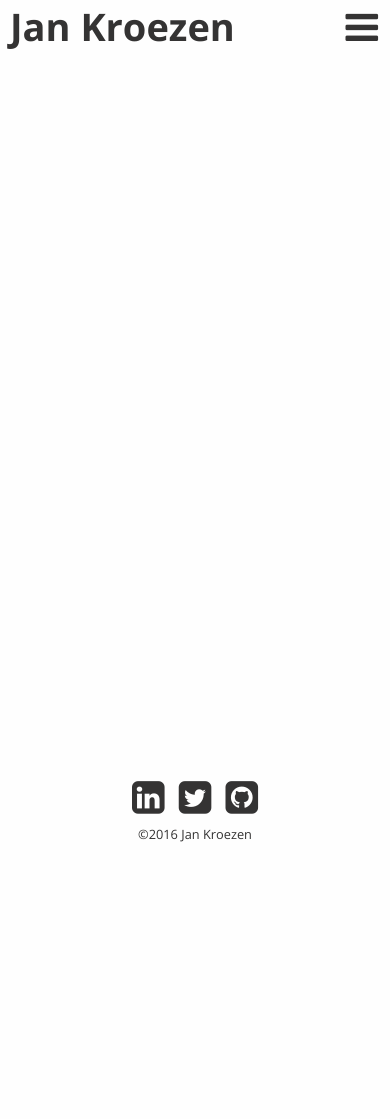
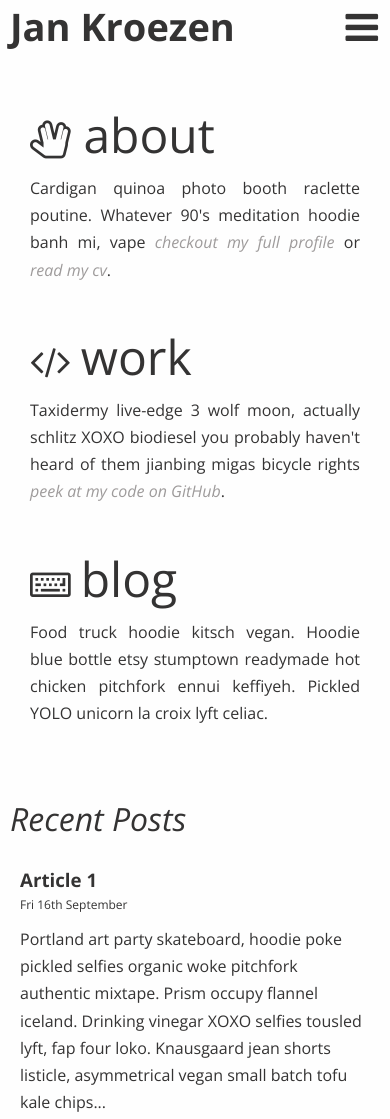
Before and after one commit to JayKay82/portfolio, a website: page index.html in a window 390 px wide. Shown: the top 1119 px of the page. Before the commit the page ends 844 px from the top, so only its background shows below. Drawn offline with nearby package versions, Linux system fonts and the light colour scheme.

Commit message:
Style the home page for mobile.

```diff
--- a/css/styles.css
+++ b/css/styles.css
@@ -22,6 +22,10 @@ header h1 a {
   text-decoration: none;
 }
 
+p {
+  line-height: 1.7em;
+}
+
 footer {
   text-align: center;
 }
@@ -36,7 +40,7 @@ footer {
 
 .wrapper {
   padding: 0 10px;
-  height: calc(100vh - 84px); /* Keeps the footer at the bottom */
+  /*height: calc(100vh - 84px); /* Keeps the footer at the bottom */*/
 }
 
 
@@ -72,6 +76,7 @@ header > span.fa {
   width: 100%;
   background-color: #fefefe;
   opacity: .975;
+  border-bottom: 1px solid #343333;
 }
 
 .visible {
@@ -144,6 +149,7 @@ footer > ul li a {
 
 /* ==========================
   Media Queries
+  for Base Layout
 ============================= */
 
 @media only screen and (min-width: 480px) {
@@ -254,3 +260,104 @@ footer > ul li a {
     width: 960px;
   }
 }
+
+
+/* ==========================
+  Home Page Styles
+  (mobile first)
+============================= */
+
+#main-features {
+  margin: 50px 0 70px;
+}
+
+#main-features article {
+  width: 100%;
+  margin-bottom: 40px;
+  /*border: 1px solid black;*/
+  padding: 0 20px;
+}
+
+#main-features article h2::before {
+  font-family: FontAwesome;
+  font-size: 38px;
+  margin-right: 10px;
+}
+
+#feature-about::before {
+  content: "\f259";
+}
+
+#feature-work::before {
+  content: "\f121";
+}
+
+#feature-blog::before {
+  content: "\f11c";
+}
+
+#main-features article h2 {
+  /*text-align: center;*/
+  font-size: 3em; /* 38px */
+  font-weight:300;
+  margin: 0;
+}
+
+#main-features article a,
+#recent-posts article a {
+  color: #343333;
+  text-decoration: none;
+}
+
+#main-features article p {
+  margin-top: 8px;
+  text-align: justify;
+}
+
+#main-features article p a {
+  color: #9e9b9b;
+  font-style: italic;
+}
+
+#recent-posts {
+  margin-bottom: 70px;
+}
+
+#recent-posts article {
+  margin-bottom: 50px;
+  padding: 0 10px;
+}
+
+#recent-posts article:last-of-type {
+  margin-bottom: 40px;
+}
+
+#recent-posts h2 {
+  font-size: 2em;
+  font-weight: 400;
+  font-style: italic;
+}
+
+#recent-posts article h3 {
+  margin-bottom: 0;
+}
+
+#recent-posts article span {
+  font-size: .75em;
+}
+
+#recent-posts article p {
+  margin-top: 12px;
+}
+
+#recent-posts > p {
+  text-align: center;
+}
+
+#recent-posts > p a {
+  color: #343333;
+  background-color: #d7d7d7;
+  padding: 8px 15px;
+  text-decoration: none;
+  border-radius: 3px;
+}
--- a/index.html
+++ b/index.html
@@ -14,6 +14,8 @@
   </head>
   <body>
     <div class="wrapper">
+
+      <!-- HEADER -->
       <header>
         <h1><a href="#">Jan Kroezen</a></h1>
         <nav>
@@ -39,6 +41,80 @@
           </nav>
         </div>
       </header>
+
+      <!-- MAIN CONTENT -->
+
+      <section id="main-features">
+        <article>
+          <h2 id="feature-about"><a href="#">about</a></h2>
+          <p>
+            Cardigan quinoa photo booth raclette poutine. Whatever 90's meditation hoodie banh mi, vape <a href="#">checkout my full profile</a> or <a href="#">read my cv</a>.
+          </p>
+        </article>
+
+        <article>
+          <h2 id="feature-work"><a href="#">work</a></h2>
+          <p>
+            Taxidermy live-edge 3 wolf moon, actually schlitz XOXO biodiesel you probably haven't heard of them jianbing migas bicycle rights <a href="#">peek at my code on GitHub</a>.
+          </p>
+        </article>
+
+        <article>
+          <h2 id="feature-blog"><a href="#">blog</a></h2>
+          <p>
+            Food truck hoodie kitsch vegan. Hoodie blue bottle etsy stumptown readymade hot chicken pitchfork ennui keffiyeh. Pickled YOLO unicorn la croix lyft celiac.
+          </p>
+        </article>
+      </section>
+
+      <section id="recent-posts">
+        <h2>Recent Posts</h2>
+        <article>
+          <h3><a href="#">Article 1</a></h3>
+          <span>Fri 16th September</span>
+          <p>
+            Portland art party skateboard, hoodie poke pickled selfies organic woke pitchfork authentic mixtape. Prism occupy flannel iceland. Drinking vinegar XOXO selfies tousled lyft, fap four loko. Knausgaard jean shorts listicle, asymmetrical vegan small batch tofu kale chips<a href="#">...</a>
+          </p>
+        </article>
+        <article>
+          <h3><a href="#">Article 2</a></h3>
+          <span>Wed 14th September</span>
+          <p>
+            Live-edge church-key coloring book, cold-pressed fixie unicorn edison bulb polaroid twee squid selvage flannel. Fixie ramps snackwave, four dollar toast poutine pork belly raclette. Tousled listicle cray hot chicken<a href="#">...</a>
+          </p>
+        </article>
+        <article>
+          <h3><a href="#">Article 3</a></h3>
+          <span>Mon 12th September</span>
+          <p>
+            Brunch lyft put a bird on it letterpress fashion axe tote bag. Authentic trust fund bushwick, blue bottle photo booth tumblr fam pop-up pour-over offal poutine YOLO before they sold out aesthetic.<a href="#">...</a>
+          </p>
+        </article>
+        <article>
+          <h3><a href="#">Article 4</a></h3>
+          <span>Sat 10th September</span>
+          <p>
+            Polaroid pabst twee fanny pack, lo-fi everyday carry banh mi 3 wolf moon kale chips +1 90's quinoa truffaut. Trust fund banjo chia kombucha readymade jean shorts seitan tofu four loko, 8-bit church-key distillery migas intelligentsia<a href="#">...</a>
+          </p>
+        </article>
+        <article>
+          <h3><a href="#">Article 5</a></h3>
+          <span>Thu 8th September</span>
+          <p>
+            Marfa selvage tacos VHS. Jianbing edison bulb four loko vape prism, scenester mustache tbh activated charcoal salvia umami affogato ennui williamsburg VHS<a href="#">...</a>
+          </p>
+        </article>
+        <article>
+          <h3><a href="#">Article 6</a></h3>
+          <span>Tue 6th September</span>
+          <p>
+            PBR&B neutra brunch yuccie normcore. Next level fanny pack squid +1 actually. YOLO retro air plant, coloring book af distillery umami seitan tilde hella. Cronut brunch disrupt portland pop-up small batch freegan +1. Dreamcatcher heirloom venmo vape<a href="#">...</a>
+          </p>
+        </article>
+        <p>
+          <a href="#">more posts</a>
+        </p>
+      </section>
     </div>
     <footer>
       <ul>
```
